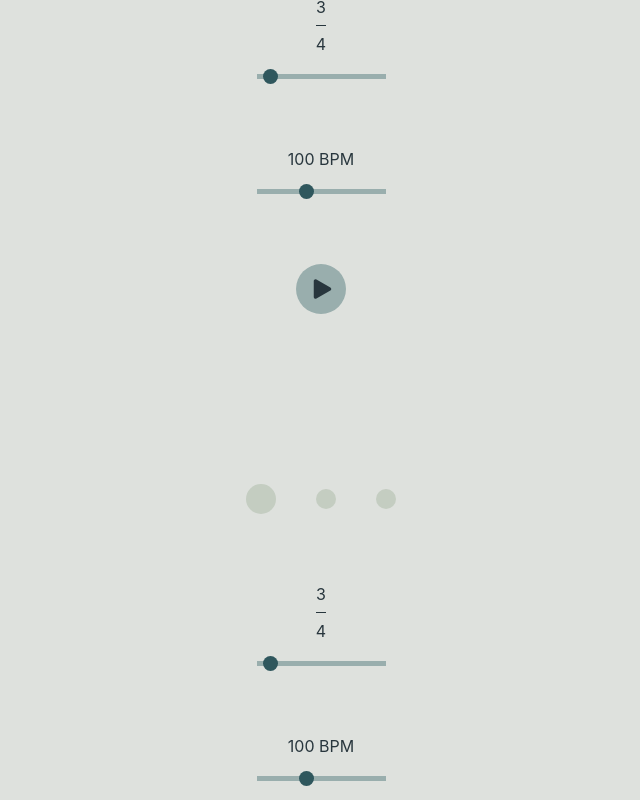
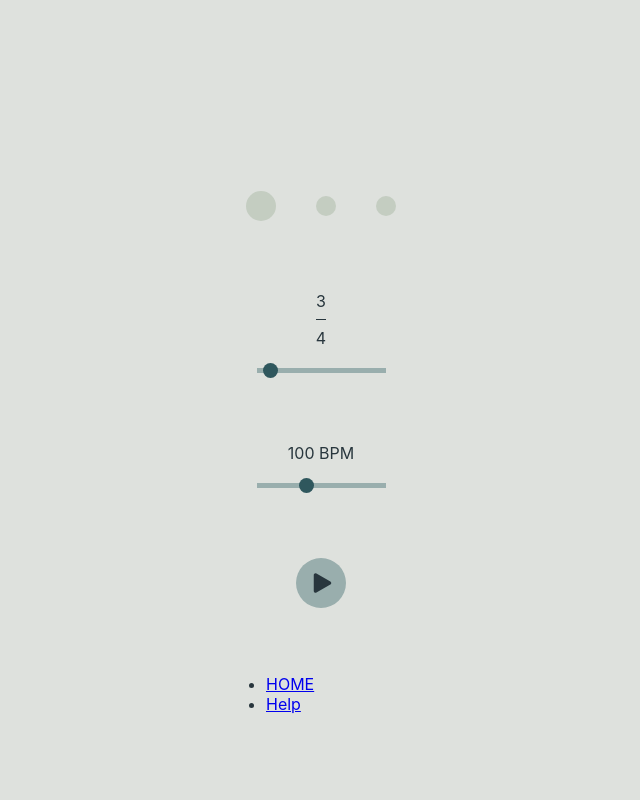
Before and after one commit to MarcoMaz/pwa-metronome, a React (Create React App) app: page / in a window 1280 px wide. Shown: the top 800 px of the page, without its empty margins (319-959 px from the left). Built offline with nearby package versions, Linux system fonts and the light colour scheme.

Commit message:
fix router

```diff
--- a/src/App.js
+++ b/src/App.js
@@ -14,7 +14,6 @@ const App = () => {
     <Router>
       <Route exact path="/" component={Metronome}/>
       <Route path="/help" component={Help}/>
-      <Metronome />
       <ul>
         <li><Link to="/">HOME</Link></li>
         <li><Link to="/help"><span>Help</span></Link></li>
--- a/src/components/Metronome.js
+++ b/src/components/Metronome.js
@@ -11,7 +11,6 @@ let beatIndex
 let barLength
 let circles
 let oldActiveIndex
-
 
 const Metronome = () => {
   const [ isPlaying, setIsPlaying ] = useState( false )
```
